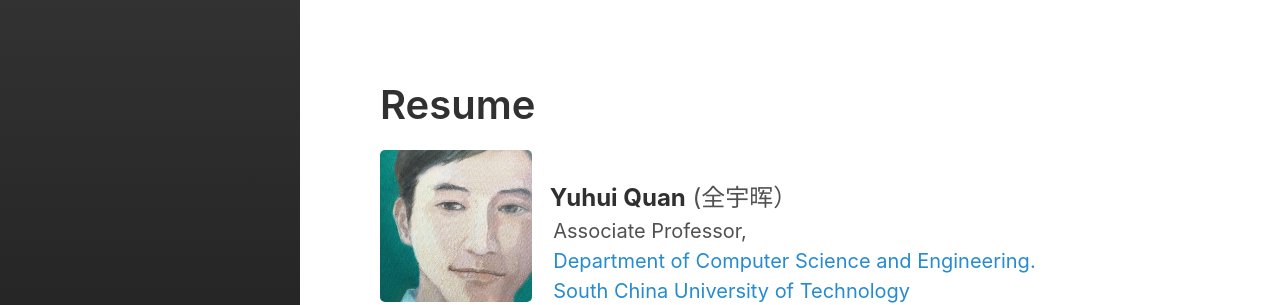
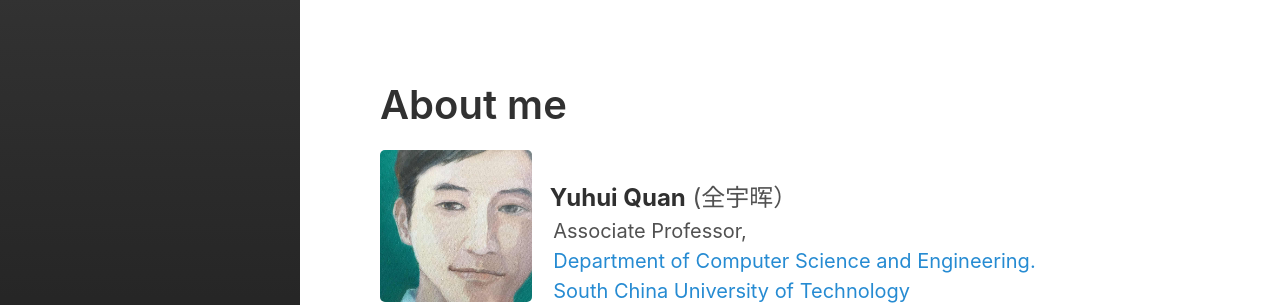
Before and after one commit to Dofboom/Dofboom.github.io, a Jekyll site: the page built from _posts/2020-5-30-resume.md, in a window 1280 px wide. Shown: the top 305 px of the page. Built offline with Jekyll 4.4.1, drawn with Linux system fonts in a browser that asks for light colours.

Commit message:
Update 2020-5-30-resume.md

```diff
--- a/_posts/2020-5-30-resume.md
+++ b/_posts/2020-5-30-resume.md
@@ -1,6 +1,6 @@
 ---
 layout: post
-title: ## About me
+title: About me
 excerpt_separator:  <!--more-->
 ---
 <tbody>
```
